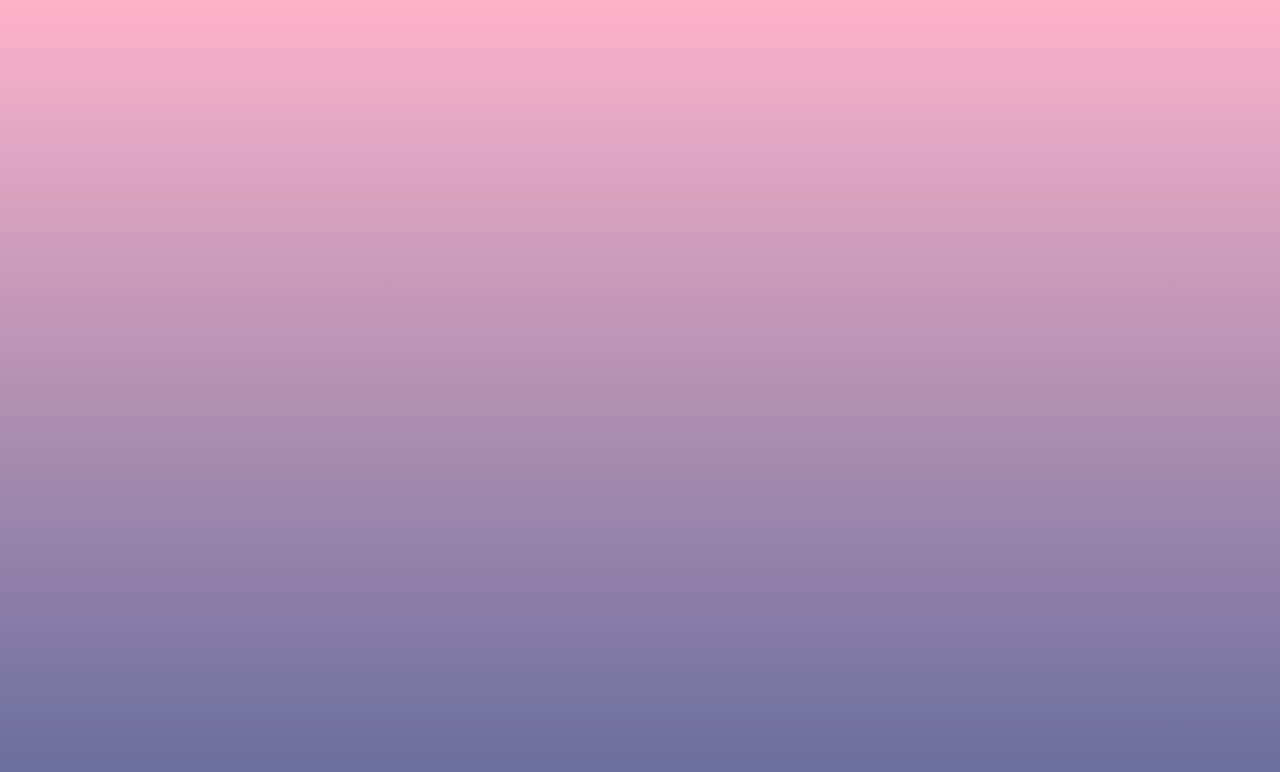
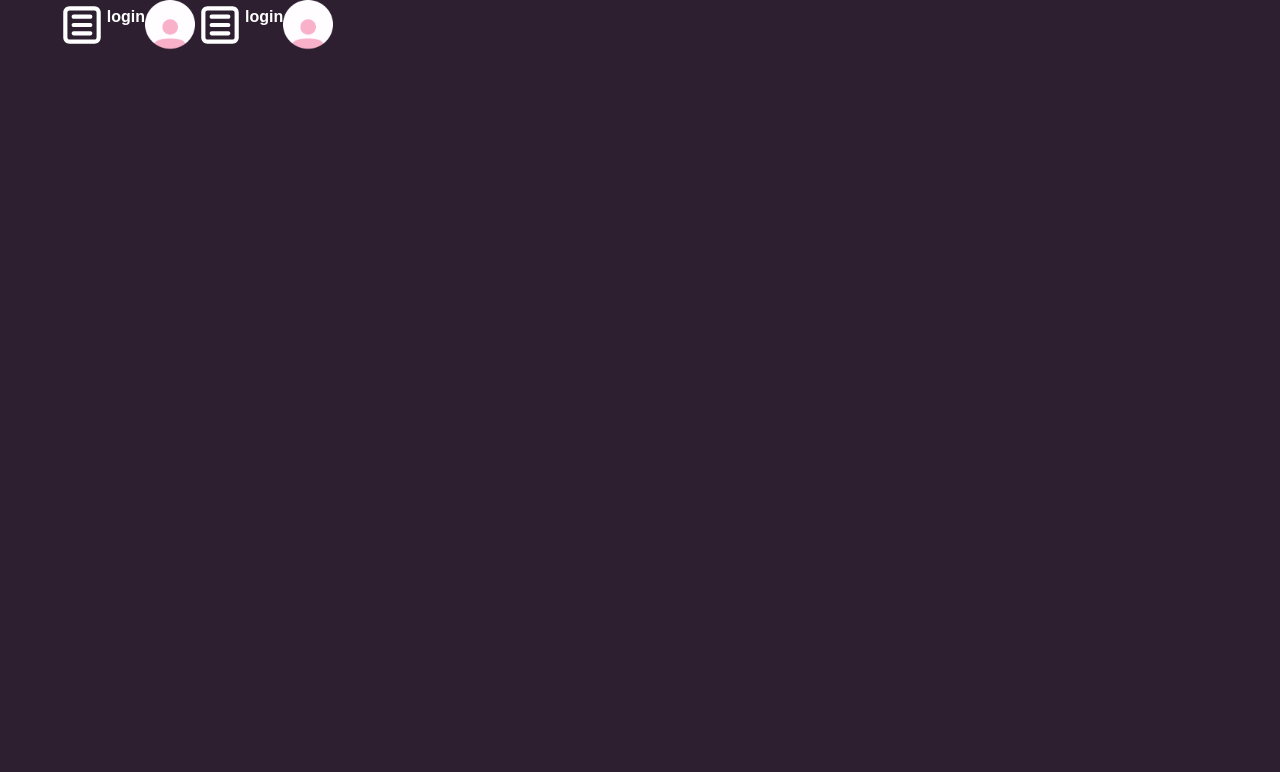
Before and after one commit to Merged-project/React-Merged, a React (Create React App) app: page / in a window 1280 px wide. Shown: the top 772 px of the page. Built offline with nearby package versions, Linux system fonts and the light colour scheme; the HTML template or start-up script is replaced by a standard one.

Commit message:
created a navbar and dropdownmenu

```diff
--- a/package.json
+++ b/package.json
@@ -6,11 +6,13 @@
     "@testing-library/jest-dom": "^5.16.4",
     "@testing-library/react": "^13.3.0",
     "@testing-library/user-event": "^13.5.0",
+    "bootstrap": "^5.1.3",
     "react": "^18.1.0",
     "react-dom": "^18.1.0",
     "react-icons": "^4.4.0",
     "react-router-dom": "^6.3.0",
     "react-scripts": "5.0.1",
+    "reactstrap": "^9.1.1",
     "web-vitals": "^2.1.4"
   },
   "scripts": {
--- a/src/App.js
+++ b/src/App.js
@@ -14,7 +14,7 @@ function App() {
       setLoading(true)
       setTimeout(()=> {
         setLoading(false)
-      },3000)
+      },1000)
     },[])
 
   return (
--- /dev/null
+++ b/src/components/Navbar.jsx
@@ -0,0 +1,39 @@
+import React from 'react';
+import {CgMenuBoxed} from 'react-icons/cg';
+import '../stylesheets/Navbar.css';
+import 'bootstrap/dist/css/bootstrap.css';
+import {Dropdown, DropdownItem, DropdownMenu, DropdownToggle} from 'reactstrap';
+import {useState} from 'react';
+
+function Navbar(){
+
+    const [dropdown, setDropdown] = useState(false);
+
+    const openCloseDropdown = () => {
+        setDropdown(!dropdown);
+    }
+
+    return(
+        <div className='navbar-container'>
+            <Dropdown isOpen = {dropdown} toggle = {openCloseDropdown} >
+                <DropdownToggle >
+                    <CgMenuBoxed />
+                </DropdownToggle >
+
+                <DropdownMenu>
+                    <DropdownItem>hola</DropdownItem>
+                    <DropdownItem>buenas</DropdownItem>
+                    <DropdownItem>wapo</DropdownItem>
+                </DropdownMenu>
+
+            </Dropdown>
+            <p>login</p>
+            <img className="image" src={require('../img/picprofile.png')} alt="artist" />
+        </div>
+    );
+}
+
+export default Navbar;
+
+
+{/* <CgMenuBoxed className='navbar-icon' ></CgMenuBoxed> */}
--- /dev/null
+++ b/src/stylesheets/Home.css
@@ -0,0 +1,3 @@
+* {
+    background-color: #2D1F30;
+}
--- /dev/null
+++ b/src/stylesheets/Navbar.css
@@ -0,0 +1,40 @@
+img.image{
+    width: 50px;
+    height: 50px;
+}
+
+div.navbar-container{
+    display: flex;
+    justify-content: space-around;
+    align-items: center;
+    flex-direction: wrap;
+}
+
+p{
+    font-size: 16px;
+    font-weight: bold;
+    color: #fff;
+    font-family: 'Montserrat', sans-serif;
+}
+
+.navbar-icon{
+    color: #fff;
+    text-decoration: none;
+    width: 50px;
+    height: 50px;
+}
+
+button.btn.btn-secondary{
+    background-color: #2D1F30;
+    padding: 0;
+    border: none;
+    border-radius: 0;
+    margin: 0;
+    width: 50px;
+    height: 50px;
+}
+
+svg{
+    width: 50px;
+    height: 50px;
+}
--- a/src/views/Home.jsx
+++ b/src/views/Home.jsx
@@ -1,9 +1,11 @@
 import React from 'react';
+import Navbar from '../components/Navbar.jsx'
+import '../stylesheets/Home.css';
 
 function Home() {
     return (
         <div>
-            <h1></h1>
+            <Navbar></Navbar>
         </div>
     );
 }
```
Also changed, not shown: 1 other file (tests, documents, lock files or other folders).
